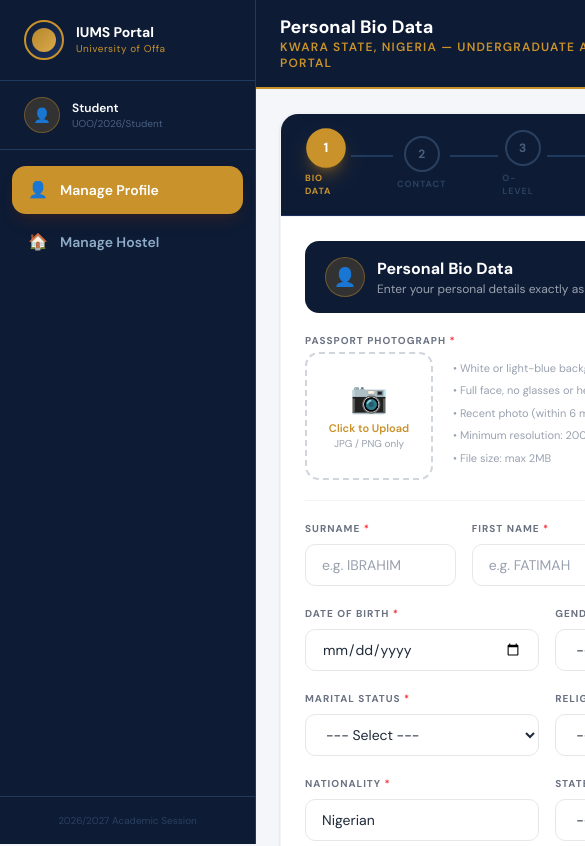
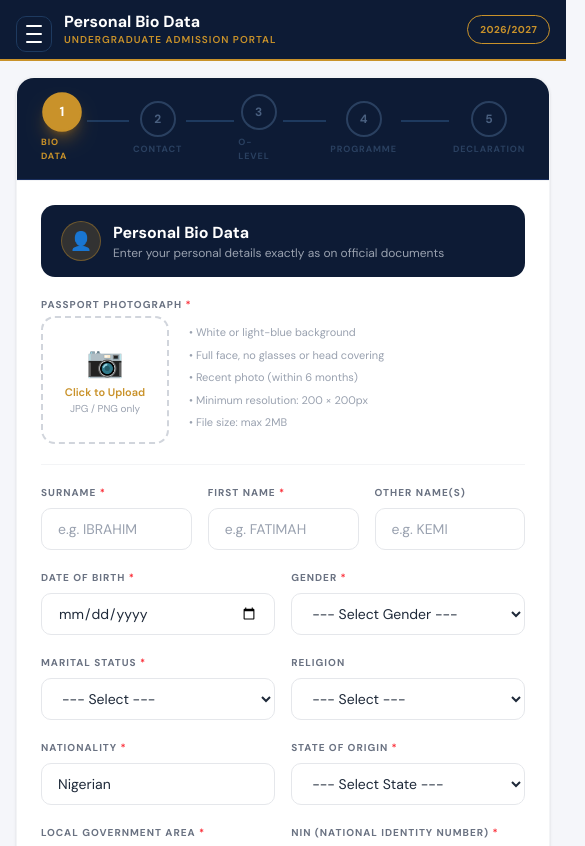
Before and after one commit to moreabhi2712-cmd/ums, a Next.js app: page /profile in a window 390 px wide. Shown: the top 846 px of the page, 585 px wide, since content can reach past the window. Built offline with nearby package versions, Linux system fonts and the light colour scheme.

Commit message:
feat: mobile responsive layout - hamburger menu, sidebar toggle, responsive padding

```diff
--- a/src/app/layout.tsx
+++ b/src/app/layout.tsx
@@ -15,9 +15,9 @@ export default function RootLayout({ children }: { children: React.ReactNode })
         <link href="https://fonts.googleapis.com/css2?family=DM+Sans:wght@400;500;600;700&display=swap" rel="stylesheet" />
         <div className="flex min-h-screen">
           <Sidebar />
-          <div className="flex-1 flex flex-col ml-64">
+          <div className="flex-1 flex flex-col md:ml-64">
             <TopBar />
-            <main className="flex-1 p-6">
+            <main className="flex-1 p-4 md:p-6">
               {children}
             </main>
           </div>
--- a/src/components/layout/Sidebar.tsx
+++ b/src/components/layout/Sidebar.tsx
@@ -1,6 +1,7 @@
 "use client";
 import Link from "next/link";
 import { usePathname } from "next/navigation";
+import { useState } from "react";
 
 const menuItems = [
   { label: "Manage Profile", href: "/profile", icon: "👤" },
@@ -9,11 +10,37 @@ const menuItems = [
 
 export default function Sidebar() {
   const pathname = usePathname();
+  const [open, setOpen] = useState(false);
 
   return (
-    <aside className="fixed left-0 top-0 h-screen w-64 bg-[#0D1B35] flex flex-col z-50 border-r border-[#1e3a5f]">
+    <>
+      {/* Mobile Hamburger Button */}
+      <button
+        onClick={() => setOpen(true)}
+        className="md:hidden fixed top-4 left-4 z-50 w-9 h-9 bg-[#0D1B35] border border-[#1e3a5f] rounded-lg flex flex-col items-center justify-center gap-1.5">
+        <span className="w-4 h-0.5 bg-white rounded" />
+        <span className="w-4 h-0.5 bg-white rounded" />
+        <span className="w-4 h-0.5 bg-white rounded" />
+      </button>
+
+      {/* Overlay — mobile only */}
+      {open && (
+        <div
+          className="md:hidden fixed inset-0 bg-black/50 z-40"
+          onClick={() => setOpen(false)}
+        />
+      )}
+
+      {/* Sidebar */}
+      <aside className={`
+        fixed left-0 top-0 h-screen w-64 bg-[#0D1B35] flex flex-col z-50 border-r border-[#1e3a5f]
+        transition-transform duration-300
+        ${open ? "translate-x-0" : "-translate-x-full"}
+        md:translate-x-0
+      `}>
         {/* Logo */}
         <div className="px-6 py-5 border-b border-[#1e3a5f]">
+          <div className="flex items-center justify-between">
             <div className="flex items-center gap-3">
               <div className="w-10 h-10 rounded-full border-2 border-[#C9922A] flex items-center justify-center bg-gradient-to-br from-[#0D1B35] to-[#1a2f5e]">
                 <div className="w-6 h-6 rounded-full bg-gradient-to-br from-[#C9922A] to-[#f0b84a] opacity-90" />
@@ -22,6 +49,13 @@ export default function Sidebar() {
                 <p className="text-white font-bold text-sm leading-tight">IUMS Portal</p>
                 <p className="text-[#C9922A] text-[10px] tracking-wider">University of Offa</p>
               </div>
+            </div>
+            {/* Close button — mobile only */}
+            <button
+              onClick={() => setOpen(false)}
+              className="md:hidden text-gray-400 hover:text-white text-xl leading-none">
+              ✕
+            </button>
           </div>
         </div>
 
@@ -42,6 +76,7 @@ export default function Sidebar() {
             const isActive = pathname === item.href || (item.href === "/profile" && pathname === "/");
             return (
               <Link key={item.href} href={item.href}
+                onClick={() => setOpen(false)}
                 className={`flex items-center gap-3 px-4 py-3 rounded-xl text-sm font-semibold transition-all
                   ${isActive
                     ? "bg-[#C9922A] text-white shadow-lg shadow-amber-900/20"
@@ -58,5 +93,6 @@ export default function Sidebar() {
           <p className="text-[#2a4060] text-[10px] text-center">2026/2027 Academic Session</p>
         </div>
       </aside>
+    </>
   );
 }
--- a/src/components/layout/TopBar.tsx
+++ b/src/components/layout/TopBar.tsx
@@ -2,8 +2,8 @@
 import { usePathname } from "next/navigation";
 
 const pageTitles: Record<string, { title: string; subtitle: string }> = {
-  "/": { title: "Personal Bio Data", subtitle: "Kwara State, Nigeria — Undergraduate Admission Portal" },
-  "/profile": { title: "Personal Bio Data", subtitle: "Kwara State, Nigeria — Undergraduate Admission Portal" },
+  "/": { title: "Personal Bio Data", subtitle: "Undergraduate Admission Portal" },
+  "/profile": { title: "Personal Bio Data", subtitle: "Undergraduate Admission Portal" },
   "/hostel": { title: "Manage Hostel", subtitle: "Book and manage your campus accommodation" },
 };
 
@@ -12,13 +12,13 @@ export default function TopBar() {
   const page = pageTitles[pathname] || pageTitles["/"];
 
   return (
-    <header className="w-full bg-[#0D1B35] px-6 py-4 flex items-center justify-between border-b-2 border-[#C9922A]">
+    <header className="w-full bg-[#0D1B35] px-4 md:px-6 py-3 md:py-4 flex items-center justify-between border-b-2 border-[#C9922A] md:pl-6 pl-16">
       <div>
-        <h1 className="text-white font-bold text-lg leading-tight">{page.title}</h1>
-        <p className="text-[#C9922A] text-xs font-semibold tracking-widest uppercase">{page.subtitle}</p>
+        <h1 className="text-white font-bold text-base md:text-lg leading-tight">{page.title}</h1>
+        <p className="text-[#C9922A] text-[10px] md:text-xs font-semibold tracking-widest uppercase">{page.subtitle}</p>
       </div>
-      <div className="border border-[#C9922A] text-[#C9922A] text-xs font-bold px-4 py-2 rounded-full tracking-wider">
-        2026/2027 SESSION
+      <div className="border border-[#C9922A] text-[#C9922A] text-[10px] md:text-xs font-bold px-3 md:px-4 py-1.5 md:py-2 rounded-full tracking-wider">
+        2026/2027
       </div>
     </header>
   );
```
Lines whose indentation alone changed are shown as unchanged.
